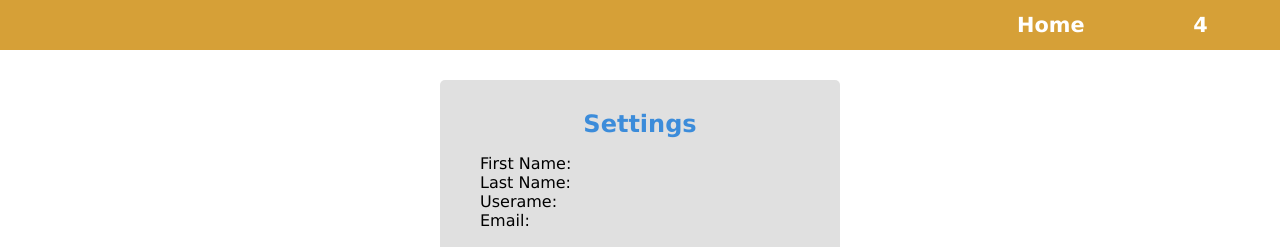
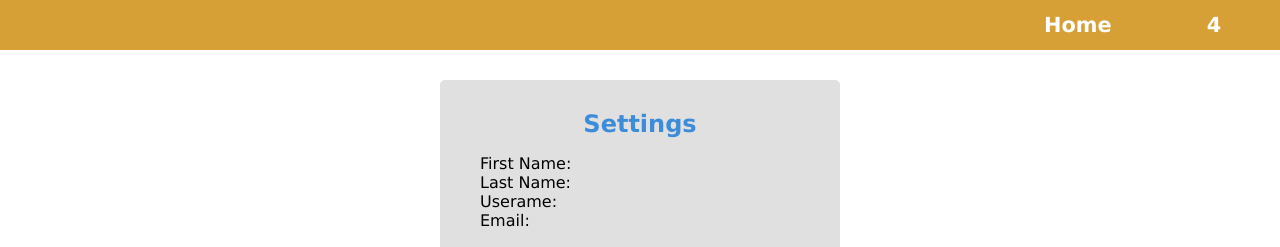
Before and after one commit to jdub9108/SE-174, a PHP site: page /php/EditProfile.php in a window 1280 px wide. Shown: the top 247 px of the page. Run offline with PHP 8.4, Linux system fonts and the light colour scheme; a user stored in the database is signed in; data comes from the database, SQL or seed files in the repository.

Commit message:
Fixed the amount of space for the menu bar

```diff
--- a/css/forums.css
+++ b/css/forums.css
@@ -21,7 +21,7 @@ body {
    height: 50px;
    width: 130px;
    color: #FFFFFF;
-   margin-right: 0.7em;
+   margin-right: 0.05em;
    font-weight: bold;
 }
 
```
